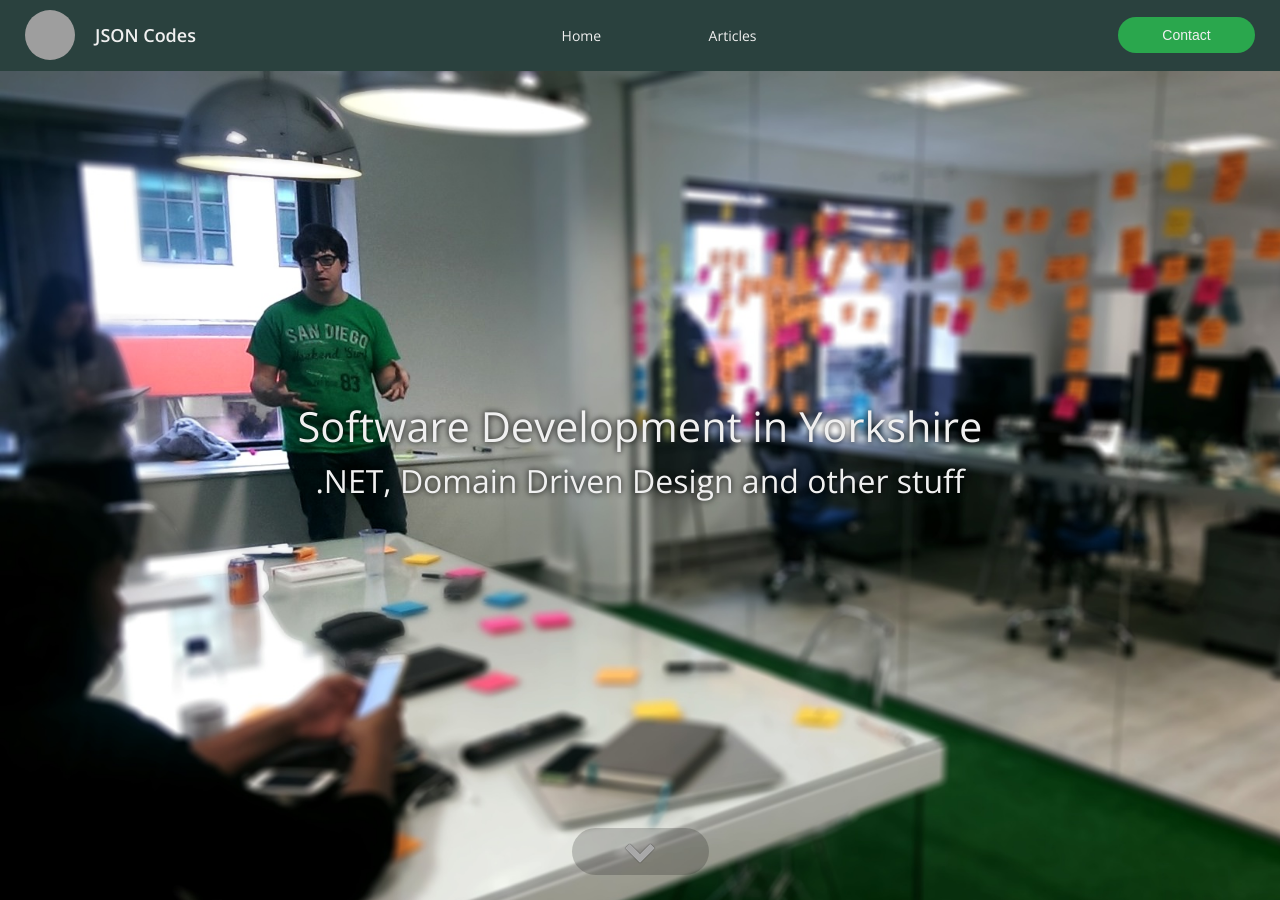
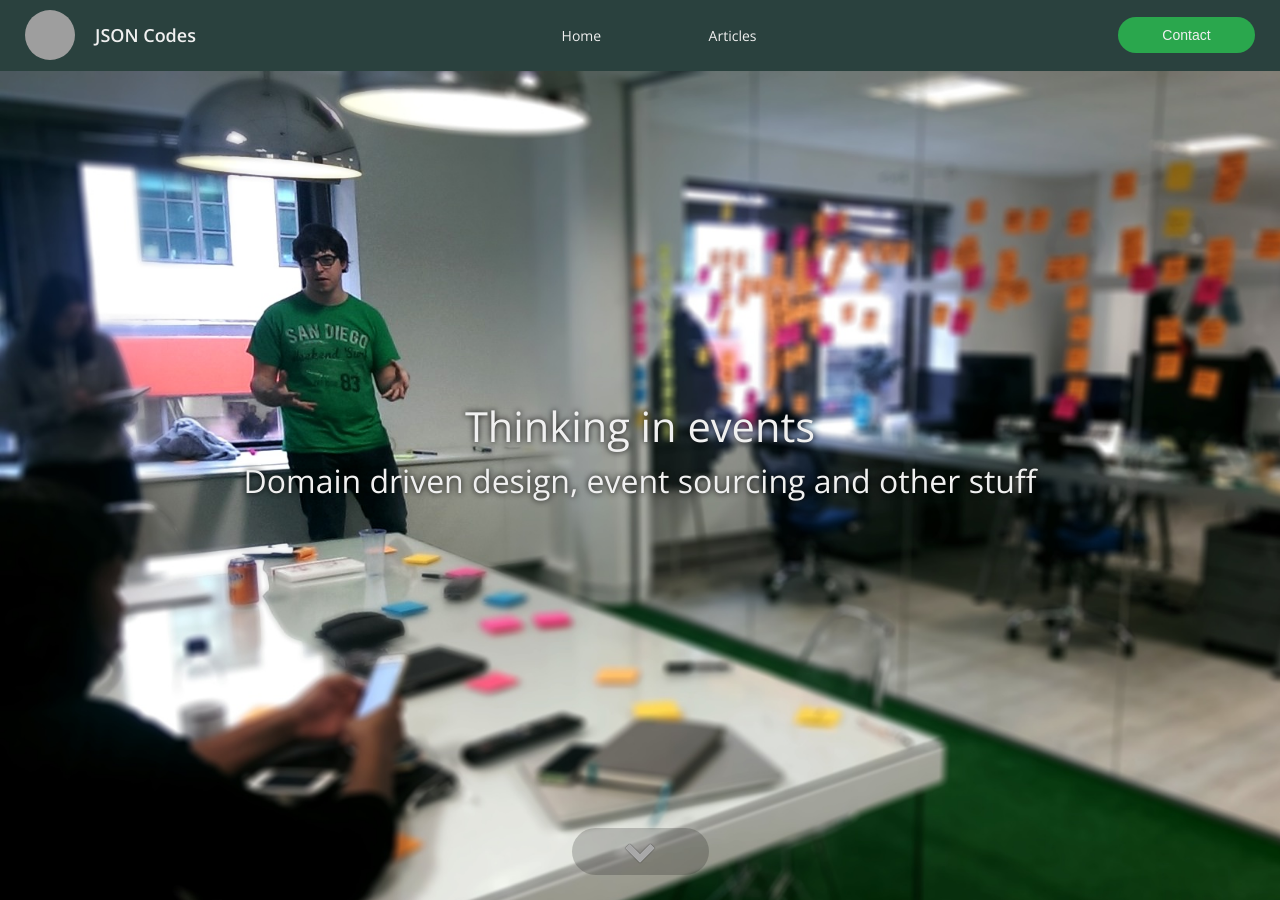
Before and after one commit to jsoncodes/jsoncodes.github.io, a Jekyll site: the page built from index.html, in a window 1280 px wide and 900 px high. Built offline with Jekyll 4.4.1, drawn with Linux system fonts in a browser that asks for light colours; nearby versions of some CDN libraries; grey boxes are pictures that could not be loaded.

Commit message:
Update index.html

```diff
--- a/index.html
+++ b/index.html
@@ -4,8 +4,8 @@ layout: main
 
 <header class="cover">
   <div class="container">
-    <h2>Software Development in Yorkshire</h2>
-    <h3>.NET, Domain Driven Design and other stuff</h3>
+    <h2>Thinking in events</h2>
+    <h3>Domain driven design, event sourcing and other stuff</h3>
   </div>
 
   <div class="footer">
```
